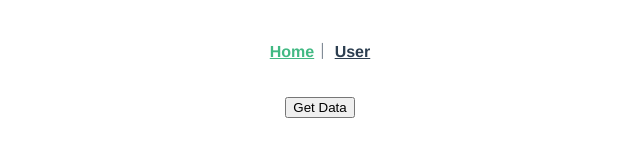
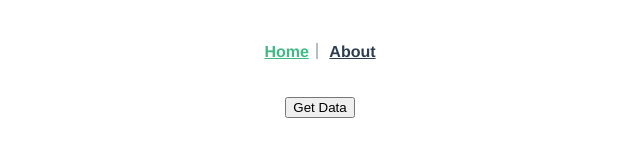
Before and after one commit to dvnnlnn/tmpl-vue-exp-gcp, a Vue app: page /#/ in a window 1280 px wide. Shown: the top 160 px of the page, without its empty margins (320-960 px from the left). Built offline with nearby package versions, Linux system fonts and the light colour scheme.

Commit message:
update page name & nodemon config

```diff
--- a/package.json
+++ b/package.json
@@ -8,7 +8,7 @@
     "build-pwa": "vue-cli-service build --mode pwaProduction --watch",
     "lint": "vue-cli-service lint",
     "start": "node index.js",
-    "mount": "nodemon index.js",
+    "mount": "nodemon --ignore src/ --ignore public/ --ignore dist/ index.js",
     "dev": "concurrently \"npm run mount\" \"npm run serve\" \"npm run build\"",
     "deploy": "gcloud app deploy"
   },
--- a/src/App.vue
+++ b/src/App.vue
@@ -2,7 +2,7 @@
   <div id="app">
     <div id="nav">
       <router-link to="/">Home</router-link>｜
-      <router-link to="/user">User</router-link>
+      <router-link to="/about">About</router-link>
     </div>
     <router-view />
   </div>
--- a/src/router/index.js
+++ b/src/router/index.js
@@ -2,7 +2,7 @@ import Vue from 'vue';
 import VueRouter from 'vue-router';
 
 const Home = () => import('../views/Home.vue');
-const User = () => import('../views/User.vue');
+const About = () => import('../views/About.vue');
 
 Vue.use(VueRouter);
 
@@ -14,9 +14,9 @@ const router = new VueRouter({
       component: Home,
     },
     {
-      path: '/user',
-      name: 'user',
-      component: User,
+      path: '/about',
+      name: 'about',
+      component: About,
     },
     {
       path: '*',
--- /dev/null
+++ b/src/views/About.vue
@@ -0,0 +1,5 @@
+<template>
+  <div class="about">
+    <p>This is an about page.</p>
+  </div>
+</template>
--- a/src/views/User.vue
+++ /dev/null
@@ -1,5 +0,0 @@
-<template>
-  <div class="user">
-    <p>This is a user page.</p>
-  </div>
-</template>
```
Also changed, not shown: 1 other file (tests, documents, lock files or other folders).
